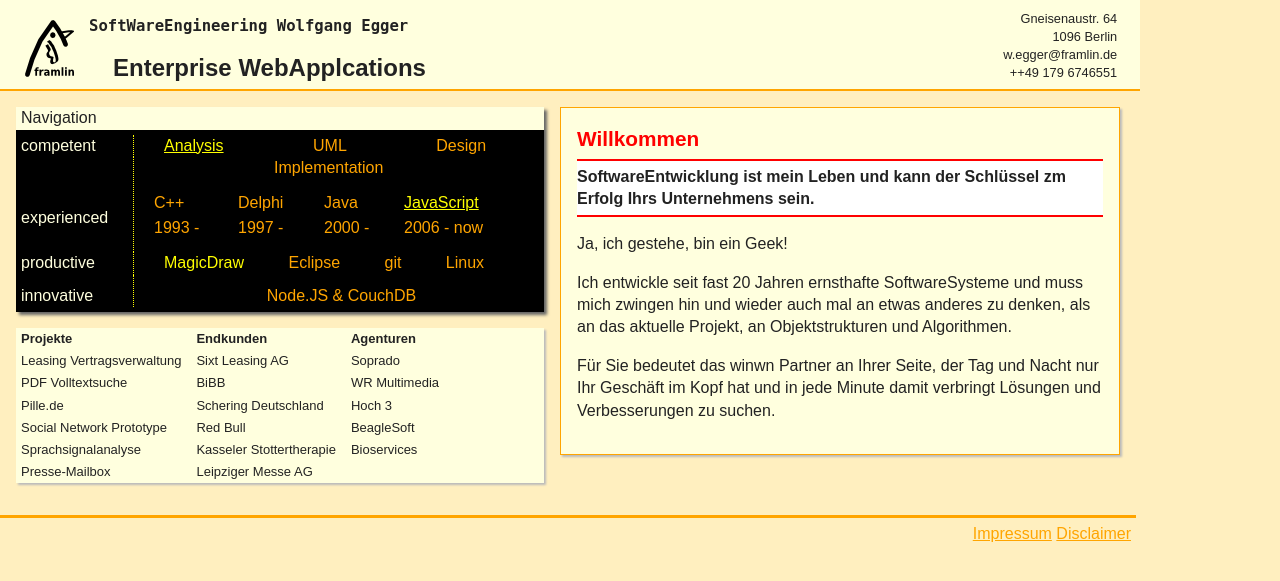
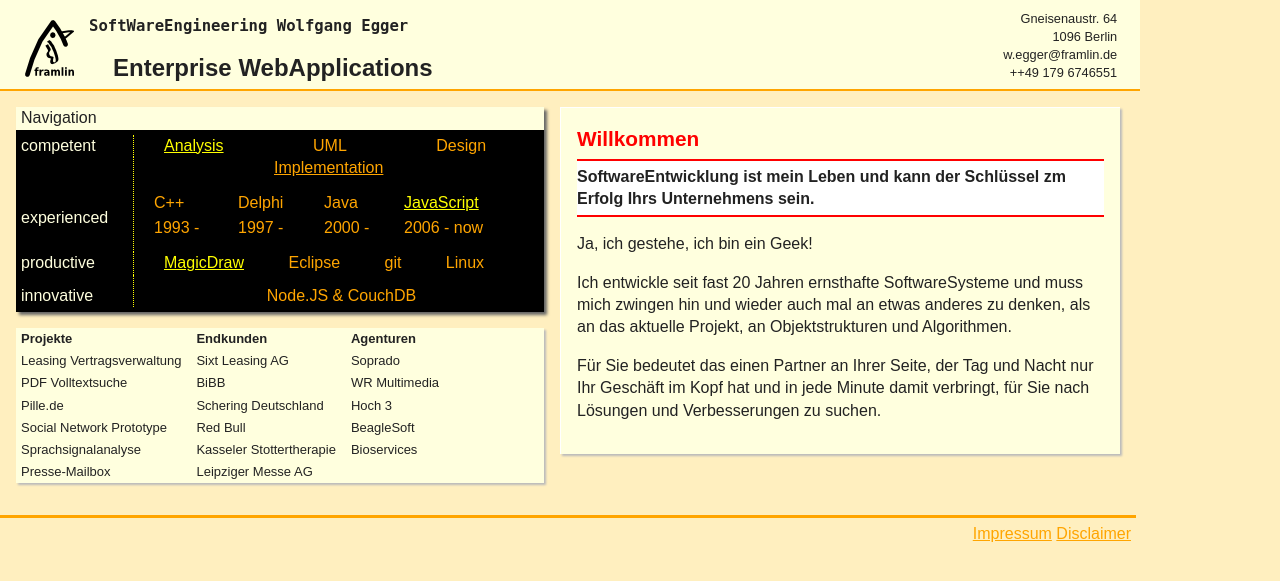
Before and after one commit to framlin/framlin, a PHP site: page / in a window 1280 px wide. Shown: the top 581 px of the page. Run offline with PHP 8.4, Linux system fonts and the light colour scheme; some libraries are stand-ins or nearby versions.

Commit message:
more text

```diff
--- a/_attachments/css/framlin.css
+++ b/_attachments/css/framlin.css
@@ -133,6 +133,14 @@ nav{
 	height:  95px;
 }
 
+#topteaser a {
+	color:orange;
+}
+
+#topteaser .strong a {
+	color:yellow;
+}
+
 #exp_row {
 	position: relative;
 }
@@ -211,7 +219,8 @@ nav{
 
 section{
 	padding: 1em;
-	border: solid orange 1px;
+	border-top: solid white 1px;
+	border-left: solid white 1px;
 }
 
 section header{
--- a/_attachments/index.html
+++ b/_attachments/index.html
@@ -37,10 +37,13 @@
 	<!--[if lt IE 7]><p class=chromeframe>Your browser is <em>ancient!</em> <a href="http://browsehappy.com/">Upgrade to a different browser</a> or <a href="http://www.google.com/chromeframe/?redirect=true">install Google Chrome Frame</a> to experience this site.</p><![endif]-->
 	<header id='heading'>
 		<div class='clearfix'>
-			<nav><a href='home'><img id='logo' src='images/framlin-logo-g+.jpg.png' /></a></nav>
+			<nav>
+				<a href='home'><img id='logo'
+					src='images/framlin-logo-g+.jpg.png' /></a>
+			</nav>
 			<div id='slogan'>
 				<span id="firma">SoftWareEngineering Wolfgang Egger</span>
-				<h1>Enterprise WebApplcations</h1>
+				<h1>Enterprise WebApplications</h1>
 			</div>
 			<div id='contact'>
 				<p>Gneisenaustr. 64</p>
@@ -71,7 +74,9 @@
 					</div>
 					<div id='experienced' class='col2'>
 						<div id='implementation'>
-							<div>Implementation</div>
+							<div>
+								<a href='implementation'>Implementation</a>
+							</div>
 						</div>
 						<div id='language'>
 							<div id='cpp'>C++</div>
@@ -93,7 +98,9 @@
 						<span>productive</span>
 					</div>
 					<div id='productive' class='col2'>
-						<div class='strong'>MagicDraw</div>
+						<div class='strong'>
+							<a href='magicdraw'>MagicDraw</a>
+						</div>
 						<div class='spacer'>Eclipse</div>
 						<div class='spacer2'>git</div>
 						<div>Linux</div>
@@ -165,9 +172,14 @@
 						SoftwareEntwicklung ist mein Leben und kann der Schlüssel zm
 						Erfolg Ihrs Unternehmens sein.
 					</header>
-					<p>Ja, ich gestehe, bin ein Geek!</p>
-					<p>Ich entwickle seit fast 20 Jahren ernsthafte SoftwareSysteme und muss mich zwingen hin und wieder auch mal an etwas anderes zu denken, als an das aktuelle Projekt, an Objektstrukturen und Algorithmen.</p>
-					<p>Für Sie bedeutet das winwn Partner an Ihrer Seite, der Tag und Nacht nur Ihr Geschäft im Kopf hat und in jede Minute damit verbringt Lösungen und Verbesserungen zu suchen.</p>
+					<p>Ja, ich gestehe, ich bin ein Geek!</p>
+					<p>Ich entwickle seit fast 20 Jahren ernsthafte SoftwareSysteme
+						und muss mich zwingen hin und wieder auch mal an etwas anderes zu
+						denken, als an das aktuelle Projekt, an Objektstrukturen und
+						Algorithmen.</p>
+					<p>Für Sie bedeutet das einen Partner an Ihrer Seite, der Tag
+						und Nacht nur Ihr Geschäft im Kopf hat und in jede Minute damit
+						verbringt, für Sie nach Lösungen und Verbesserungen zu suchen.</p>
 				</section>
 				<section id='sec_analysis'>
 					<header>
@@ -177,12 +189,28 @@
 						Dia Analyse besthender Software-Systeme und Geschäftsprozesse ist
 						meine Kernkompetenz
 					</header>
-					<p>Meine größte Stärke ist eine natürliche Begabung für
-						analytisches Denken. Dadurch fällt es mir sehr leicht, mich in
-						bestehende Software einzudenken und mich schnell darin
-						zurechtzufinden.</p>
-					<p>Darüber ermöglicht mir diese Fähigkeit bestehende
+					<p>Meine größte Stärke ist meine Begabung für analytisches
+						Denken. Dadurch fällt es mir sehr leicht, mich in bestehende
+						Software einzudenken und mich schnell darin zurechtzufinden.</p>
+					<p>Darüber hinaus ermöglicht mir diese Fähigkeit, bestehende
 						Geschäftsprozesse in logische Strukturen zu übersetzen.</p>
+				</section>
+				<section id='sec_implementation'>
+					<header>
+						<h1>
+							<a id='#implementation'>Implementation</a>
+						</h1>
+						Coden ist das Salz in der Suppe meiner Arbeit als
+						Softwareentwickler.
+					</header>
+					<p>Zu sehen, dass der Computer tut, was man ihm "sagt" und dass
+						man mit dem Ergebnis auch noch was nützliches anfangen kann, gibt
+						mir eine tiefe Befriedigung.</p>
+					<p>Programmieren ist der handwerkliche Teil der
+						Softwarenetwicklung. Die praktischen Erfahrungen, die man dabei
+						gewinnt, sind zudem unverzichtbar um in den eher theoretischen
+						Phasen der Softwareentwicklung - Analyse und Design - gute
+						Ergebnisse zu erziehlen.</p>
 				</section>
 				<section id='sec_javascript'>
 					<header>
@@ -191,15 +219,42 @@
 						</h1>
 						Meine Lieblingsprogrammiersprache ist JavaScript
 					</header>
-					<p>Nachdem ich jahrelang mit objektorientierten Sprachen mit
+					<p>Nachdem ich jahrelang in objektorientierten Sprachen mit
 						statischer Typisierung programmiert hatte, stand ich JavaScript
 						anfangs sehr skeptisch gegenüber. Ich teilte das allgemeine
 						Voruteil, das diese Sprache lediglich dazu nützlich sein könnte,
 						Webseite optisch "aufzumotzen"</p>
 					<p>Sechs Jahre täglicher Einsatz als
 						Anwendungsprogrammiersprache für Enterprise Applikationen haben
-						mich eines besseren belehrt.</p>
+						mich eines besseren belehrt. JavaScript besticht durch eine
+						gelungene Symbiose aus funktionalen und objektorientierten
+						Ausdrucksmöglichkeiten. Zusammen mit der dynamischen Typisierung
+						lassen sich damit bei hoher Entwicklungsgeschwindigkeit stabile
+						und klar strukturierte Softwaresysteme entwickeln.</p>
 				</section>
+				<section id='sec_magicdraw'>
+					<header>
+						<h1>
+							<a id='#magicdraw'>MagicDraw</a>
+						</h1>
+						MagicDraw ist in meinen Augen das beste UML-Modellierungswerkzeug
+						auf dem Markt. Ich benutze es täglich zur Analyse, zum Designen
+						und zur Dokumentation.
+					</header>
+					<p>Grund für meine Einschätzung ist die Tatsache, dass es als
+						eines der wenigen Tools konsequent auf die Arbeit mit einem Modell
+						setzt.</p>
+					<p>Bei mir entwickelt sich das Modell kontinuerlich während des
+						gesamten Entwicklungsprozesses. Am Anfang steht oft ein kleines
+						Analysmodell, das sich dann schnell in ein erstes Designmodell
+						verwandelt</p>
+					<p>Im Verlauf der Impementierung "protokolliere" ich wichtige
+						Implementierungsdetails im Modell, stelle Teile davon in
+						Diargammen dar und verwende dieses dann als Kommunkationshilfe in
+						der Diskussion mit anderen Teammitgliedern, um zu entscheiden, wie
+						die Software weiterentwickelt werden kann</p>
+				</section>
+
 				<section id='sec_disclaimer'>
 					<header>
 						<h1>
```
Lines whose indentation alone changed are shown as unchanged.
